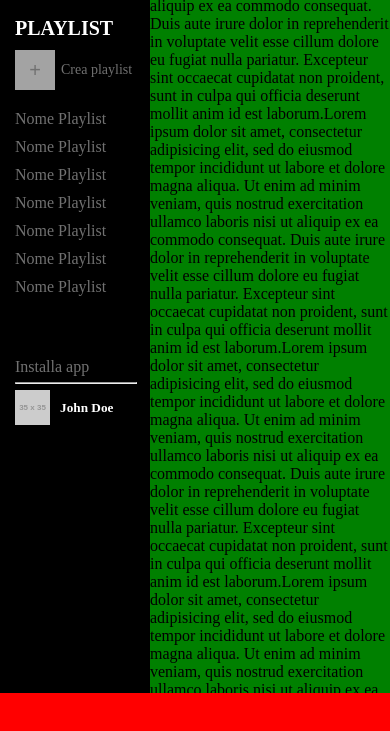
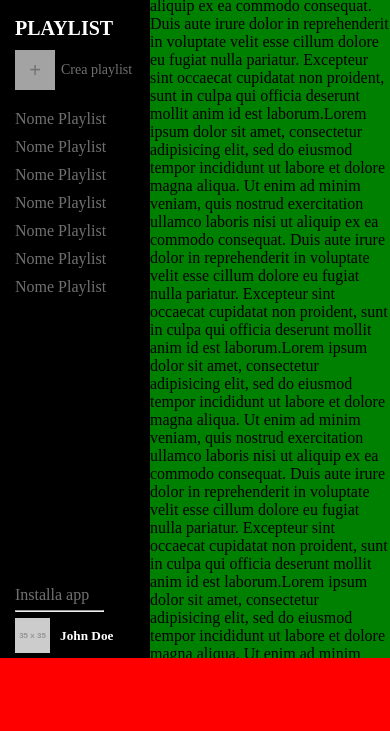
Before and after one commit to TommasoBorsatti/html-css-spotifyweb, a plain HTML site: page index.html in a window 390 px wide. Shown: the part 111-842 px from the top of the page. Drawn offline with Linux system fonts and the light colour scheme; placeholder pictures from the web are drawn by us.

Commit message:
Responsive fatta con position fixed

```diff
--- a/css/style.css
+++ b/css/style.css
@@ -55,12 +55,12 @@ hr{
 /* STRUTTURA DI BASE */
 
 main{
-  height: calc(100vh - 40px);
+  height: calc(100vh - 75px);
   justify-content:flex-start;
 }
 
 #main-side-bar{
-  height:100%;
+  height: 100% ;
   background-color: #000;
   flex-basis: 150px;
   flex-shrink: 0;
@@ -74,7 +74,7 @@ main{
 }
 
 footer{
-  height: 40px;
+  height: 75px;
   background-color: red
 }
 
@@ -127,16 +127,9 @@ div.pop-up{
 
 /* Elenco Playlist */
 
-#playlists{
-}
-
 .playlist-scroll{
 height: 30vh;
 overflow: auto;
-}
-
-.playlist-collection{
-  overflow: hidden;
 }
 
 .playlist-item{
@@ -146,7 +139,8 @@ overflow: auto;
 /* Sezione Profilo */
 
 #profile-side{
-  height:20vh;
+  position: fixed;
+  bottom:80px
 }
 
  .profile-reminder{
```
Also changed, not shown: index.html (+3 -1 lines).
